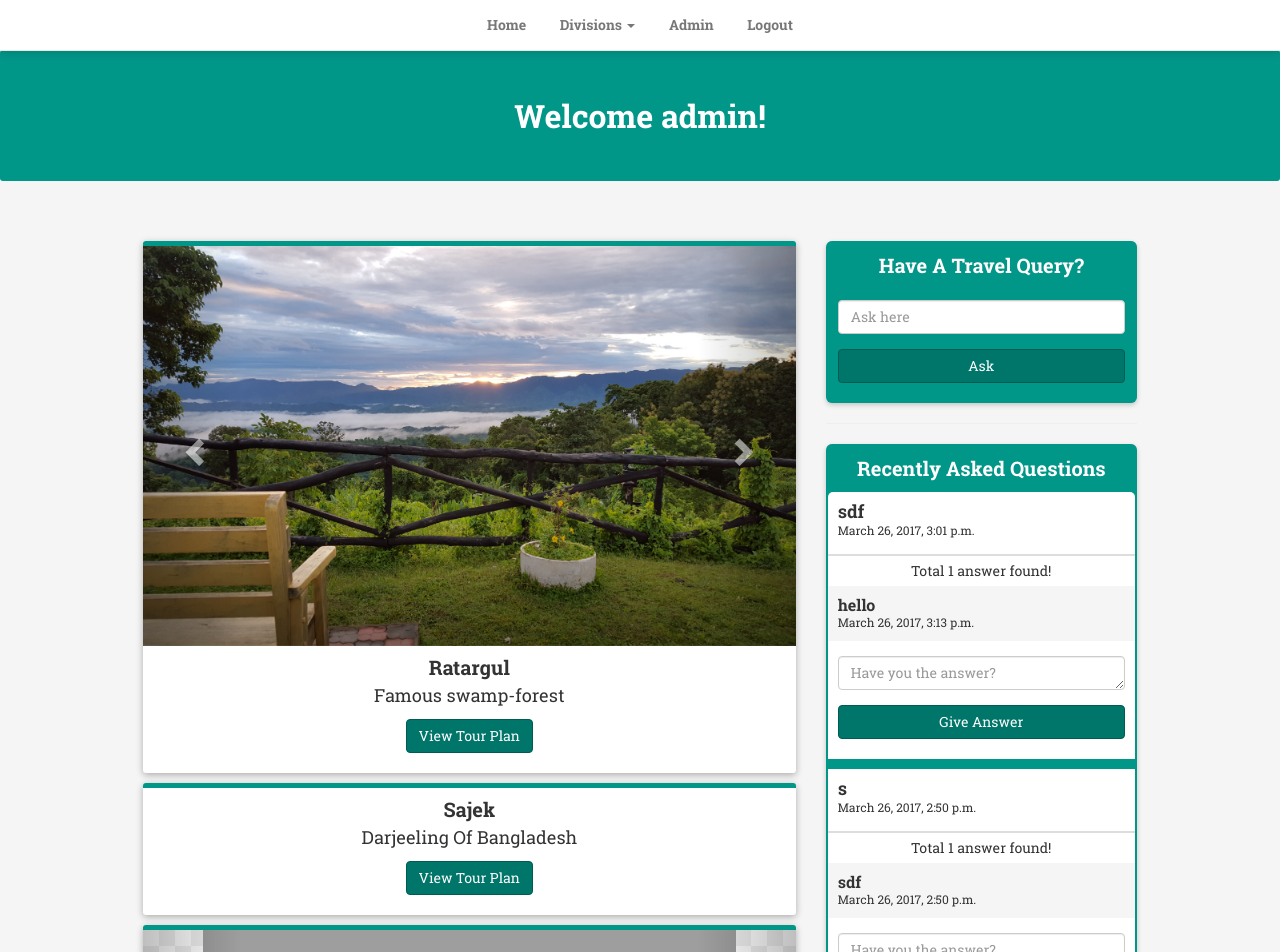
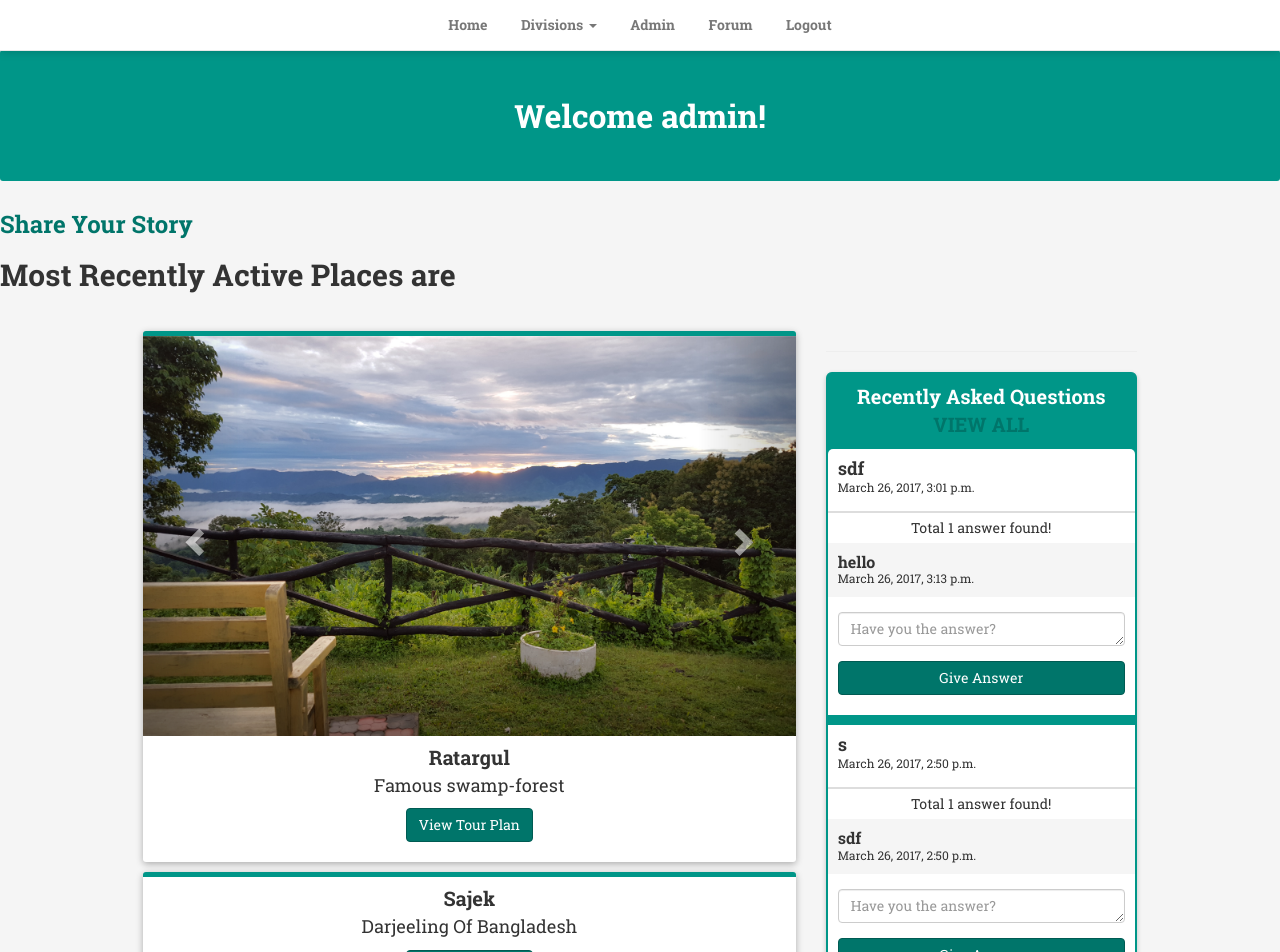
Before and after one commit to rakib10rr3/Bangladesh-Travel-Magazine, a Django app: page / in a window 1280 px wide. Shown: the top 952 px of the page. Run offline with Django 3.2, Linux system fonts and the light colour scheme; a user stored in the database is signed in; data comes from the database, SQL or seed files in the repository; both versions use the stored data as it was after the commit; some libraries are stand-ins or nearby versions; grey boxes are pictures that could not be loaded.

```diff
--- a/app1/urls.py
+++ b/app1/urls.py
@@ -22,13 +22,13 @@ from . import views
 
 urlpatterns = [
     url(r'^$', views.index, name='index'),
+    url(r'^Forum/$', views.forum, name='forum'),
     url(r'^save_question/$', views.save_question, name='save_question'),
     url(r'^save_answer/(?P<q_id>\d+)$', views.save_answer, name='save_answer'),
     url(r'^like/$', views.like, name='like'),
     url(r'^profile/(?P<user_name>[\w\-]+)/$', views.view_profile, name='user_profile'),  # New! New!
-
+    url(r'^story_edit/(?P<story_id>\d+)/$', views.story_edit, name='story_edit'),
     url(r'^story_delete/(?P<story_id>\d+)/$', views.story_delete, name='story_delete'),
-
     url(r'^del_comment/$', views.comment_delete, name='comment_delete'),
     url(r'^add_comment/$', views.add_comment, name='add_comment'),
     # Source: https://simpleisbetterthancomplex.com/tutorial/2016/06/27/how-to-use-djangos-built-in-login-system.html
@@ -40,7 +40,6 @@ urlpatterns = [
     url(r'^story_detail/(?P<story_id>\d+)/$', views.story_detail, name='story_detail'),  # New!
    # url(r'^(?P<division_id>\d+)/$', views.division_detail, name='division_detail'),  # New!
     url(r'^(?P<division_name_slug>[\w\-]+)/$', views.division_detail, name='division_detail'),  # New!
-
 
     url(r'^Division/add_page/$', views.add_page, name='add_page'),
 
--- a/app1/views.py
+++ b/app1/views.py
@@ -16,7 +16,8 @@ def index(request):
     if request.user.is_authenticated:
 
         page_list = Place.objects.order_by('-views')[:5]
-        question_list = Question.objects.order_by('-created')
+        recent_story=Story.objects.order_by('-created_date')[:5]
+        question_list = Question.objects.order_by('-created')[:5]
         q_form = QuestionForm()
         a_form = AnswerForm()
         user_profile = UserProfile.objects.filter(user=request.user)
@@ -24,6 +25,7 @@ def index(request):
                       {
                           'page_list': page_list,
                           'question_list': question_list,
+                          'recent_story': recent_story,
                           'q_form': q_form,
                           'a_form': a_form,
                           'user_profile': user_profile,
@@ -31,6 +33,15 @@ def index(request):
     else:
         return render(request, 'app1/index_default.html',
                       {})
+
+def forum(request):
+    question_list = Question.objects.order_by('-created')[:5]
+    q_form = QuestionForm()
+    a_form = AnswerForm()
+    return render(request, 'app1/forum.html',
+                  { 'q_form': q_form,
+                          'a_form': a_form,'question_list': question_list})
+
 
 
 def division_detail(request, division_name_slug):
@@ -72,7 +83,7 @@ def add_page(request):
         form = PageForm(request.POST, request.FILES)
         if form.is_valid():
             bet = form.save(commit=True)
-            div=bet.division.slug
+            div = bet.division.slug
             print(div)
             # probably better to use a redirect here.
             return division_detail(request, div)
@@ -83,66 +94,6 @@ def add_page(request):
 
     context_dict = {'form': form, }
     return render(request, 'app1/add_page.html', context_dict)
-
-
-def story(request, division_name_slug, page_id):
-    try:
-        stories = Story.objects.filter(story_page__id=page_id)
-        track_url(request, page_id)
-    except Story.DoesNotExist:
-        stories = None
-
-    user = request.user
-    # storyByThisUser = stories.likes.filter(id=user.id)
-    print(user.id)
-    # print(storyByThisUser)
-    like_list = []
-    comment_list = []
-
-    for s in stories:
-        print(s.id)
-        story_ = Story.objects.get(id=s.id)
-        for s2 in story_.comments.all():
-            if s2.author_id == user.id:
-                comment_list.append(s2.id)
-        if story_.likes.filter(id=user.id).exists():
-            like_list.append(s.id)
-
-    print(like_list)
-    print(comment_list)
-    form = CommentForm()
-    return render(request, 'app1/story.html',
-                  {
-                      'stories': stories,
-                      'division': division_name_slug,
-                      'page': Place.objects.get(id=page_id),
-                      'like_list': like_list,
-                      'comment_list': comment_list,
-                      'form': form
-                  })
-
-
-def story_share(request):
-    print('Running Story_share ')
-    if request.method == 'POST':
-        form = storyForm(request.POST, request.FILES)
-        if form.is_valid():
-            bet = form.save(commit=False)
-            bet.user = request.user
-            bet.save()
-            print(bet)
-            print(bet.story_page)
-
-            context_dict = {'story_id': bet.id, 'page': bet.story_page}
-            # return  redirect('image_share',context_dict)
-            # return render(request, 'app1/image_upload.html', context_dict)
-            return redirect('image_share', bet.id)
-        else:
-            print(form.errors)
-    else:
-        form = storyForm()
-    context_dict = {'form': form}
-    return render(request, 'app1/story_share.html', context_dict)
 
 
 def view_profile(request, user_name):
@@ -198,12 +149,6 @@ def view_profile(request, user_name):
                       'user_info': user_info,
                       'tour_list': tour_list,
                   })
-
-
-def story_delete(request, story_id):
-    story = Story.objects.get(id=story_id)
-    story.delete()
-    return redirect('user_profile', request.user.username)
 
 
 def image_redirect(request, context_dict):
@@ -296,22 +241,96 @@ def add_comment(request):
         return HttpResponse('')
 
 
-def story_detail(request, story_id):
-    story = Story.objects.get(pk=story_id)
-    user = request.user
-    like_list = []
-    if story.likes.filter(id=user.id).exists():
-        like_list.append(story.id)
-    return render(request, 'app1/Story_view.html', {'obj': story, 'like_list': like_list, })
-
-
 def comment_delete(request):
     if request.method == 'POST':
         comment_id = request.POST['comment_id']
         print(comment_id)
         comment = Comment.objects.get(id=comment_id)
+        print(comment)
         comment.delete()
         return HttpResponse('')
+
+
+# sssssssssssssssssssssssssssssssssssssssssssssssssssss
+
+def story_share(request):
+
+    if request.method == 'POST':
+        form = storyForm(request.POST, request.FILES)
+        if form.is_valid():
+            bet = form.save(commit=False)
+            bet.user = request.user
+            bet.save()
+            print(bet)
+            print(bet.story_page)
+
+            context_dict = {'story_id': bet.id, 'page': bet.story_page}
+            # return  redirect('image_share',context_dict)
+            # return render(request, 'app1/image_upload.html', context_dict)
+            return redirect('image_share', bet.id)
+        else:
+            print(form.errors)
+    else:
+        form = storyForm()
+    context_dict = {'form': form}
+    return render(request, 'app1/story_share.html', context_dict)
+
+
+def story(request, division_name_slug, page_id):
+    try:
+        stories = Story.objects.filter(story_page__id=page_id)
+        track_url(request, page_id)
+    except Story.DoesNotExist:
+        stories = None
+
+    user = request.user
+    # storyByThisUser = stories.likes.filter(id=user.id)
+    print(user.id)
+    # print(storyByThisUser)
+    like_list = []
+    comment_list = []
+
+    for s in stories:
+        print(s.id)
+        story_ = Story.objects.get(id=s.id)
+        for s2 in story_.comments.all():
+            if s2.author_id == user.id:
+                comment_list.append(s2.id)
+        if story_.likes.filter(id=user.id).exists():
+            like_list.append(s.id)
+
+    print(like_list)
+    print(comment_list)
+    form = CommentForm()
+    return render(request, 'app1/story.html',
+                  {
+                      'stories': stories,
+                      'division': division_name_slug,
+                      'page': Place.objects.get(id=page_id),
+                      'like_list': like_list,
+                      'comment_list': comment_list,
+                      'form': form
+                  })
+
+
+def story_detail(request, story_id):
+    story = Story.objects.get(pk=story_id)
+    user = request.user
+    comment_list = []
+    for s2 in story.comments.all():
+        if s2.author_id == user.id:
+            comment_list.append(s2.id)
+
+    like_list = []
+    if story.likes.filter(id=user.id).exists():
+        like_list.append(story.id)
+    return render(request, 'app1/Story_view.html', {'obj': story, 'like_list': like_list,'comment_list': comment_list})
+
+
+def story_delete(request, story_id):
+    story = Story.objects.get(id=story_id)
+    story.delete()
+    return redirect('user_profile', request.user.username)
 
 
 def save_question(request):
@@ -325,7 +344,7 @@ def save_question(request):
         else:
             print(form.errors)
 
-    return redirect('index')
+    return redirect('forum')
 
 
 def save_answer(request, q_id):
@@ -342,3 +361,17 @@ def save_answer(request, q_id):
         else:
             print(form.errors)
     return redirect('index')
+
+
+def story_edit(request, story_id):
+    story = Story.objects.get(id=story_id)
+    if request.method == "POST":
+        form = storyForm(request.POST, instance=story)
+        if form.is_valid():
+            bet = form.save(commit=False)
+            bet.user = request.user
+            bet.save()
+            return redirect('story_detail', bet.id)
+    else:
+        form = storyForm(instance=story)
+    return render(request, 'app1/story_edit.html', {'form': form})
--- a/templates/app1/base.html
+++ b/templates/app1/base.html
@@ -102,6 +102,7 @@
 
                     {# <li><a href="/admin/">{{ user.username }}</a></li>#}
                     {# Source: http://stackoverflow.com/questions/806835/django-redirect-to-previous-page-after-login#}
+                    <li><a href="{% url 'forum' %}">Forum</a></li>
                     <li><a href="{% url 'auth_logout' %}">Logout</a></li>
 
                 {% else %}
--- a/templates/app1/index.html
+++ b/templates/app1/index.html
@@ -5,6 +5,10 @@
         <h1>Welcome {{ user.username }}!</h1>
     </div>
 
+
+    <h3> <a href="{% url 'story_share' %}">Share Your Story</a></h3>
+
+    <h2>Most Recently Active Places are </h2>
     <div class="container-fluid gp-container-normal">
 
         <div class="row">
@@ -86,34 +90,19 @@
             {# ------------------------------------------------------------ #}
 
 
+
+
             <div class="col-sm-4 gp-side-panel-container">
 
-                <div class="gp-side-panel">
-                    <div class="gp-side-panel-title">
-                        Have A Travel Query?
-                    </div>
 
-                    <form class="gp-side-panel-form" role="form" id="question_form" method="post" action="{% url 'save_question' %}">
-                        {% csrf_token %}
-                        {% for hidden in q_form.hidden_fields %}
-                            {{ hidden }}
-                        {% endfor %}
-                        {% for field in q_form.visible_fields %}
-                            <div class="form-group">
-                                <p class="required">{{ field.help_text }}</p>
-                                {{ field.errors }}
-                                {{ field }}
-                            </div>
-                        {% endfor %}
-                        <button class="btn btn-primary btn-block" type="submit">Ask</button>
-                    </form>
-                </div>
 
                 <hr>
 
                 <div class="gp-side-panel">
                     <div class="gp-side-panel-title">
                         Recently Asked Questions
+                            <a href="{% url 'forum' %}">VIEW ALL</a>
+
                     </div>
 
                     <div class="gp-side-panel-content">
@@ -159,6 +148,7 @@
                                     </form>
                                 </div>
                             {% endfor %}
+
                         {% else %}
                             <h2>No Questions asked Yet</h2>
                         {% endif %}
@@ -168,6 +158,34 @@
 
 
             </div>
+
+
+
+            <div class="col-sm-4 gp-side-panel-container">
+                <hr>
+                <div class="gp-side-panel">
+                    <div class="gp-side-panel-title">
+                        Recently Shared Story
+                    </div>
+
+                    <div class="gp-side-panel-content">
+                        {% if recent_story %}
+                            {% for obj in recent_story %}
+                                <div class="gp-ques-ans-panel-block" id="q{{ forloop.counter0 }}">
+                                    <div class="gp-ques-block">
+                                        <a href="{% url 'story_detail' obj.id %}"><h2 class="gp-ques-title">{{ obj.title_name }}</h2></a>
+                                        <p class="gp-ques-date">{{ obj.created_date }}</p>
+                                    </div>
+                                </div>
+                            {% endfor %}
+                        {% else %}
+                            <h2>No Stories Shared Yet</h2>
+                        {% endif %}
+                    </div>
+
+                </div>
+
+            </div>
         </div>
     </div>
 
```
Also changed, not shown: templates/app1/Story_view.html (+25 -1 lines), templates/app1/forum.html (added, +90 -0 lines), templates/app1/profile.html (+3 -33 lines), templates/app1/story.html (+17 -1 lines), templates/app1/story_edit.html (added, +25 -0 lines), db.sqlite3.
